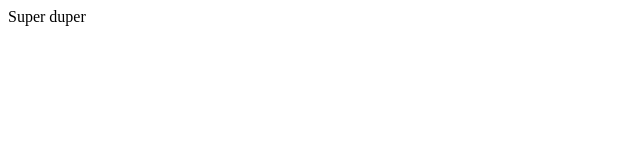
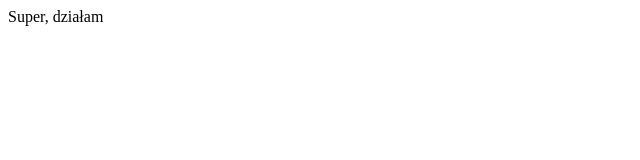
Before and after one commit to budzikt/sda-html, a plain HTML site: page index.html in a window 1280 px wide. Shown: the full height of the page, 0-640 px from the left. Drawn offline with Linux system fonts and the light colour scheme.

Commit message:
index update

```diff
--- a/index.html
+++ b/index.html
@@ -8,6 +8,6 @@
     <script src="logger.js"></script>
   </head>
   <body>
-    Super duper
+    Super, działam
   </body>
 </html>
```
